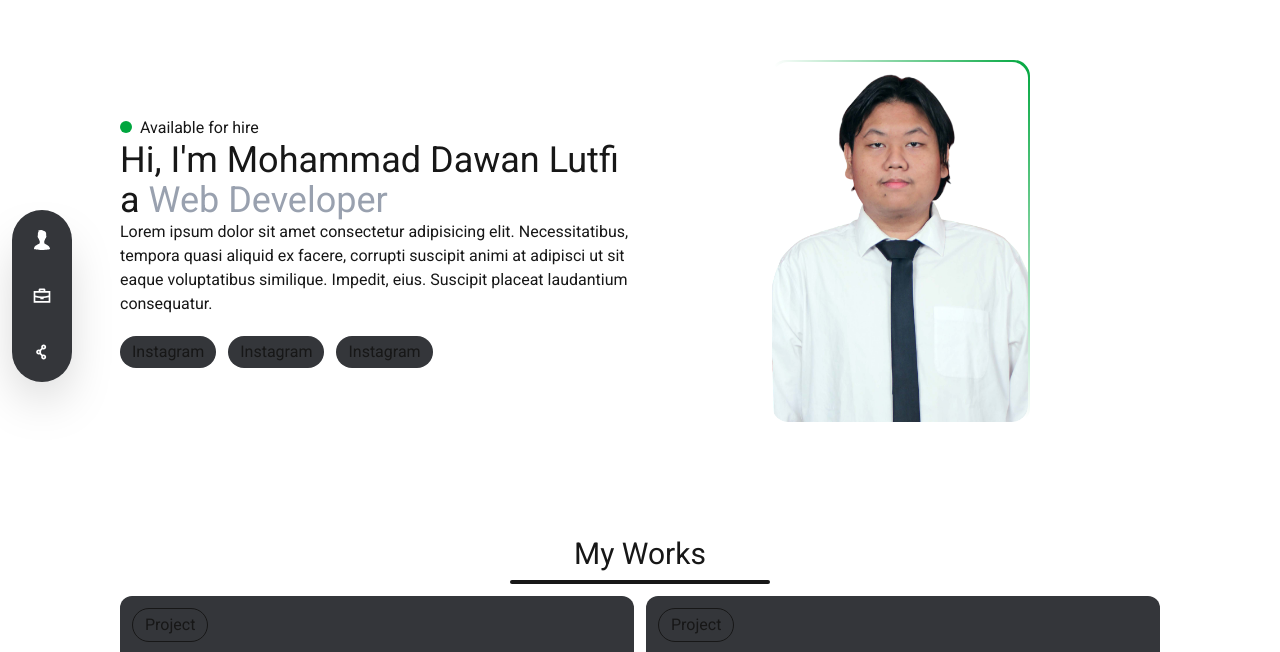
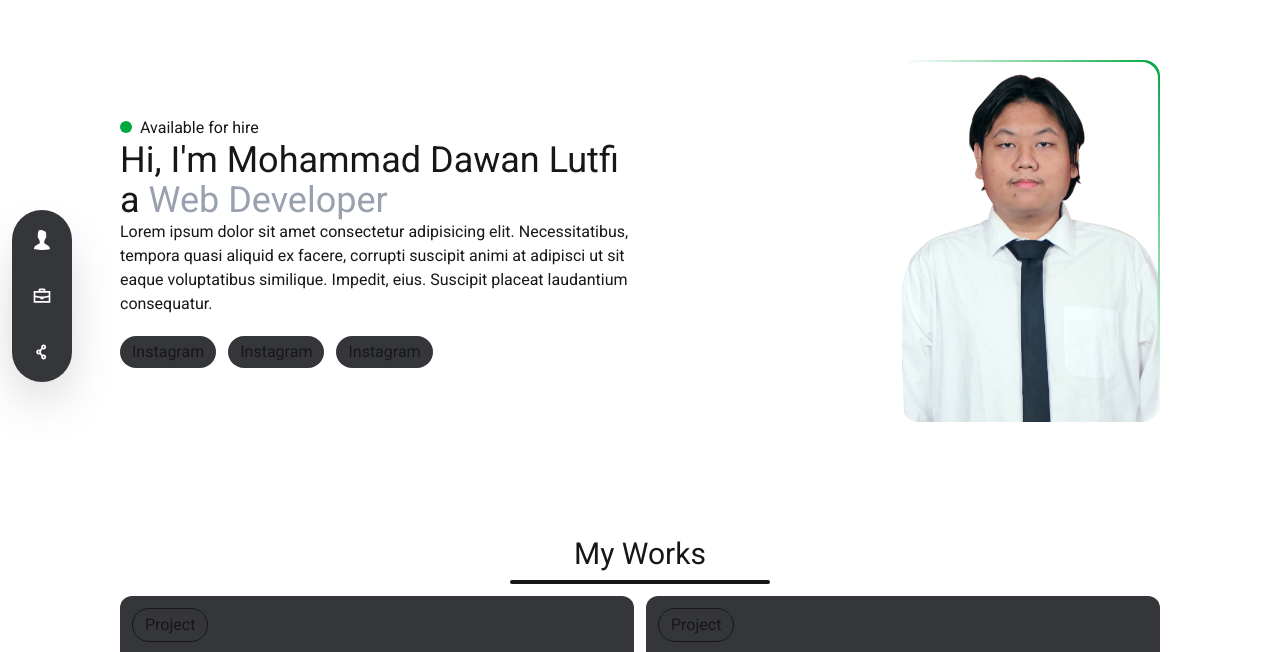
Before and after one commit to Lutfi-77/portfolio_next, a Next.js app: page / in a window 1280 px wide. Shown: the part 104-756 px from the top of the page. Built offline with nearby package versions, Linux system fonts and the light colour scheme.

Commit message:
add animation to text

```diff
--- a/app/page.jsx
+++ b/app/page.jsx
@@ -1,52 +1,11 @@
 import Image from 'next/image';
-import { assets } from '@/utils/assets';
 import { projects } from '@/utils/projects';
+import Hero from '@/components/hero';
 
 export default function Home() {
   return (
     <div className="container mx-auto">
-      <section className="hero pb-28">
-        <div className="grid grid-cols-1 md:grid-cols-2 pt-5 md:mt-36">
-          <div className="profile-text m-auto">
-            <h3>
-              <span className="bg-green-600 w-3 h-3 mr-2 inline-block rounded-full"></span>
-              Available for hire
-            </h3>
-            <h1 className="text-4xl">
-              Hi, I'm Mohammad Dawan Lutfi a
-              <span className="text-gray-400"> Web Developer</span>
-            </h1>
-            <p>
-              Lorem ipsum dolor sit amet consectetur adipisicing elit.
-              Necessitatibus, tempora quasi aliquid ex facere, corrupti suscipit
-              animi at adipisci ut sit eaque voluptatibus similique. Impedit,
-              eius. Suscipit placeat laudantium consequatur.
-            </p>
-            <div className="social flex gap-3 pt-5">
-              <div className="py-1 px-3 rounded-full bg-card shadow-card hover:shadow-hover duration-300 transition-all ease-in-out">
-                Instagram
-              </div>
-              <div className="py-1 px-3 rounded-full bg-card shadow-card hover:shadow-hover duration-300 transition-all ease-in-out">
-                Instagram
-              </div>
-              <div className="py-1 px-3 rounded-full bg-card shadow-card hover:shadow-hover duration-300 transition-all ease-in-out">
-                Instagram
-              </div>
-            </div>
-          </div>
-          <div className="image mt-auto">
-            <div className="mx-auto w-1/2 rounded-2xl p-[2px] bg-gradient-to-bl from-green-600 via-transparent to-transparent overflow-hidden">
-              <div className="rounded-2xl overflow-hidden bg-white dark:bg-background">
-                <Image
-                  src={assets.profile}
-                  alt="profile"
-                  className="rounded-2xl w-full h-auto object-cover block"
-                />
-              </div>
-            </div>
-          </div>
-        </div>
-      </section>
+      <Hero />
 
       <section className="my-works">
         <h1 className="text-3xl text-center after:content-[''] after:w-1/4 after:h-1 after:block after:m-auto after:rounded-full after:bg-foreground after:mt-2 pb-3">
--- /dev/null
+++ b/components/hero.jsx
@@ -0,0 +1,81 @@
+'use client';
+
+import React from 'react';
+import { assets } from '@/utils/assets';
+import { motion } from 'motion/react';
+import Image from 'next/image';
+
+const Hero = () => {
+  const container = {
+    start: { opacity: 0 },
+    to: { opacity: 1, transition: { staggerChildren: 0.18 } },
+  };
+
+  const items = {
+    start: { opacity: 0, x: -50 },
+    to: { opacity: 1, x: 0 },
+  };
+
+  return (
+    <>
+      <section className="hero pb-28">
+        <div className="grid grid-cols-1 md:grid-cols-2 pt-5 md:mt-36">
+          <motion.div
+            variants={container}
+            initial="start"
+            animate="to"
+            className="profile-text m-auto"
+          >
+            <motion.h3 variants={items}>
+              <span className="bg-green-600 w-3 h-3 mr-2 inline-block rounded-full"></span>
+              Available for hire
+            </motion.h3>
+            <motion.h1 variants={items} className="text-4xl">
+              Hi, I'm Mohammad Dawan Lutfi a
+              <span className="text-gray-400"> Web Developer</span>
+            </motion.h1>
+            <motion.p variants={items}>
+              Lorem ipsum dolor sit amet consectetur adipisicing elit.
+              Necessitatibus, tempora quasi aliquid ex facere, corrupti suscipit
+              animi at adipisci ut sit eaque voluptatibus similique. Impedit,
+              eius. Suscipit placeat laudantium consequatur.
+            </motion.p>
+            <div className="social flex gap-3 pt-5">
+              <motion.div
+                variants={items}
+                className="py-1 px-3 rounded-full bg-card shadow-card hover:shadow-hover duration-300 transition-shadow ease-in-out"
+              >
+                Instagram
+              </motion.div>
+              <motion.div
+                variants={items}
+                className="py-1 px-3 rounded-full bg-card shadow-card hover:shadow-hover duration-300 transition-shadow ease-in-out"
+              >
+                Instagram
+              </motion.div>
+              <motion.div
+                variants={items}
+                className="py-1 px-3 rounded-full bg-card shadow-card hover:shadow-hover duration-300 transition-shadow ease-in-out"
+              >
+                Instagram
+              </motion.div>
+            </div>
+          </motion.div>
+          <div className="image mt-auto">
+            <div className="ml-auto w-1/2 rounded-2xl p-[2px] bg-gradient-to-bl from-green-600 via-transparent to-transparent overflow-hidden">
+              <div className="rounded-2xl overflow-hidden bg-white dark:bg-background">
+                <Image
+                  src={assets.profile}
+                  alt="profile"
+                  className="rounded-2xl w-full h-auto object-cover block"
+                />
+              </div>
+            </div>
+          </div>
+        </div>
+      </section>
+    </>
+  );
+};
+
+export default Hero;
```
Also changed, not shown: app/globals.css (+4 -3 lines), package.json (+5 -4 lines), public/profile_big.png (added), 1 other file (tests, documents, lock files or other folders).
